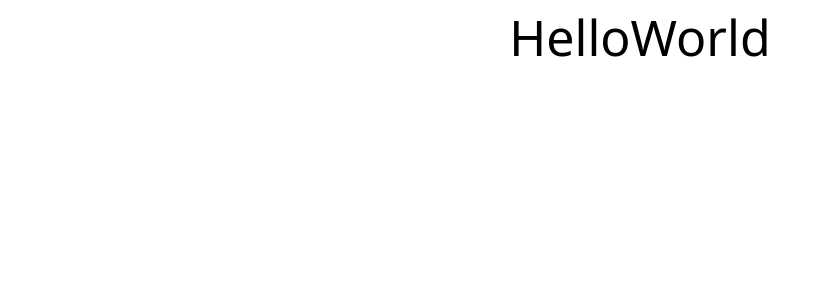
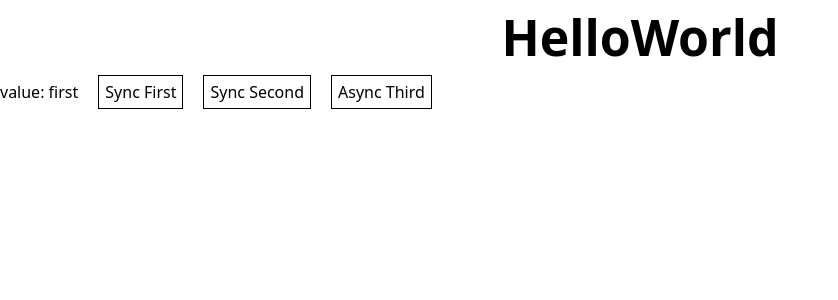
Before and after one commit to i-oktav-i/React-ReactRouter-Redux-TypeScript-app-template, a React app: page / in a window 1280 px wide. Shown: the top 300 px of the page, without its empty margins (0-838 px from the left). Built offline with nearby package versions, Linux system fonts and the light colour scheme.

Commit message:
Store added

```diff
--- a/package.json
+++ b/package.json
@@ -12,6 +12,7 @@
   "license": "ISC",
   "browserslist": "> 2%, not dead",
   "dependencies": {
+    "@reduxjs/toolkit": "^1.6.1",
     "react": "^17.0.2",
     "react-dom": "^17.0.2",
     "react-redux": "^7.2.5",
--- a/src/App.tsx
+++ b/src/App.tsx
@@ -1,4 +1,5 @@
 import React from 'react';
+import { Provider } from 'react-redux';
 import {
   BrowserRouter as Router,
   Redirect,
@@ -7,8 +8,10 @@ import {
 } from 'react-router-dom';
 
 import { routes } from 'routes';
+import store from 'store';
 
 export const App: React.FC<{}> = () => (
+  <Provider store={store}>
     <Router>
       <Switch>
         {routes.map(route => {
@@ -20,4 +23,6 @@ export const App: React.FC<{}> = () => (
         })}
       </Switch>
     </Router>
+
+  </Provider>
 );
--- a/src/components/HelloWorld/index.tsx
+++ b/src/components/HelloWorld/index.tsx
@@ -1,9 +1,48 @@
 import React from 'react';
+import { useDispatch, useSelector } from 'react-redux';
+
+import { fetchThird, selectFirst, selectSecond } from 'store/modules/selector';
 
 import s from './index.css';
 
-export const HelloWorld: React.FC<{}> = () => (
-  <div className={s.hello}>
-    HelloWorld
-  </div>
-);
+export const HelloWorld: React.FC<{}> = () => {
+  const dispatch = useDispatch();
+  const value = useSelector(state => state.selector.value);
+
+  return (
+    <div>
+      <h1 className={s.hello}>
+        HelloWorld
+      </h1>
+
+      <div>
+        <span>
+          value:
+          {' '}
+          {value}
+        </span>
+        <button
+          type="button"
+          style={{ cursor: 'pointer', marginLeft: 20 }}
+          onClick={() => dispatch(selectFirst())}
+        >
+          Sync First
+        </button>
+        <button
+          type="button"
+          style={{ cursor: 'pointer', marginLeft: 20 }}
+          onClick={() => dispatch(selectSecond())}
+        >
+          Sync Second
+        </button>
+        <button
+          type="button"
+          style={{ cursor: 'pointer', marginLeft: 20 }}
+          onClick={() => dispatch(fetchThird())}
+        >
+          Async Third
+        </button>
+      </div>
+    </div>
+  );
+};
--- /dev/null
+++ b/src/store/index.ts
@@ -0,0 +1,12 @@
+import { configureStore } from '@reduxjs/toolkit';
+
+import { selectorReducer } from './modules/selector';
+
+const store = configureStore({
+  reducer: {
+    selector: selectorReducer,
+  },
+});
+
+export type AppStore = typeof store
+export default store;
--- /dev/null
+++ b/src/store/modules/selector.ts
@@ -0,0 +1,42 @@
+import { createSlice, createAsyncThunk } from '@reduxjs/toolkit';
+
+type SelectorState = {
+  value: 'first' | 'second' | 'third'
+}
+
+const initState: SelectorState = {
+  value: 'first',
+};
+
+const fetchThird = createAsyncThunk<SelectorState['value']>(
+  'FETCH_THIRD',
+  async () => {
+    const p = new Promise<SelectorState['value']>(res => setTimeout(() => res('third'), 1000));
+
+    return await p;
+  },
+);
+
+const selectorModule = createSlice({
+  name:         'selector',
+  initialState: initState,
+  /* eslint-disable no-param-reassign */
+  reducers:     {
+    selectFirst(state) {
+      state.value = 'first';
+    },
+    selectSecond(state) {
+      state.value = 'second';
+    },
+  },
+  extraReducers: builder => {
+    builder.addCase(fetchThird.fulfilled, (state, action) => {
+      state.value = action.payload;
+    });
+  },
+  /* eslint-enable no-param-reassign */
+});
+
+export const selectorReducer = selectorModule.reducer;
+export const { selectFirst, selectSecond } = selectorModule.actions;
+export { fetchThird };
```
Also changed, not shown: src/typings/Store.d.ts (added, +7 -0 lines), 1 other file (tests, documents, lock files or other folders). Lines whose indentation alone changed are shown as unchanged.
